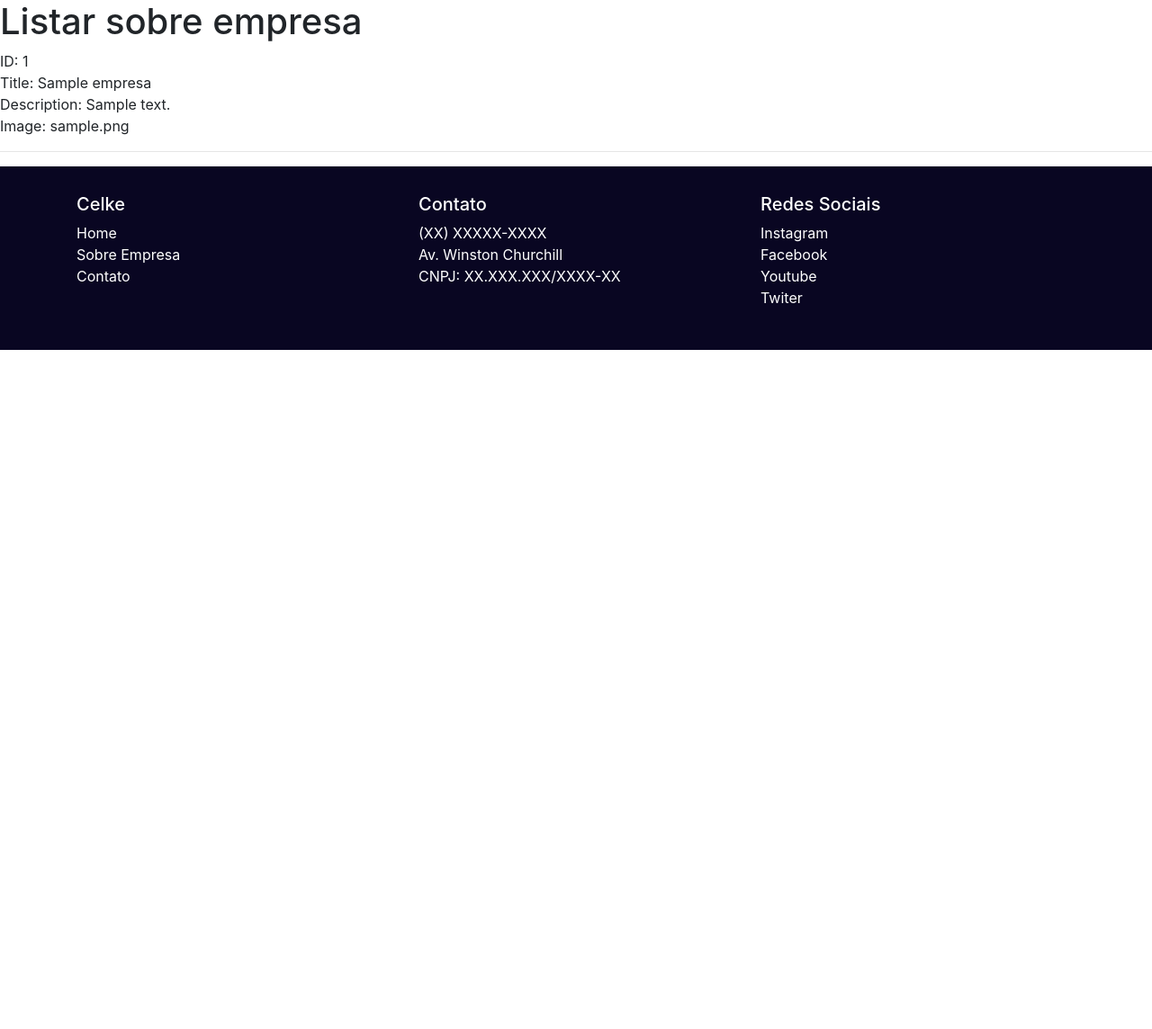
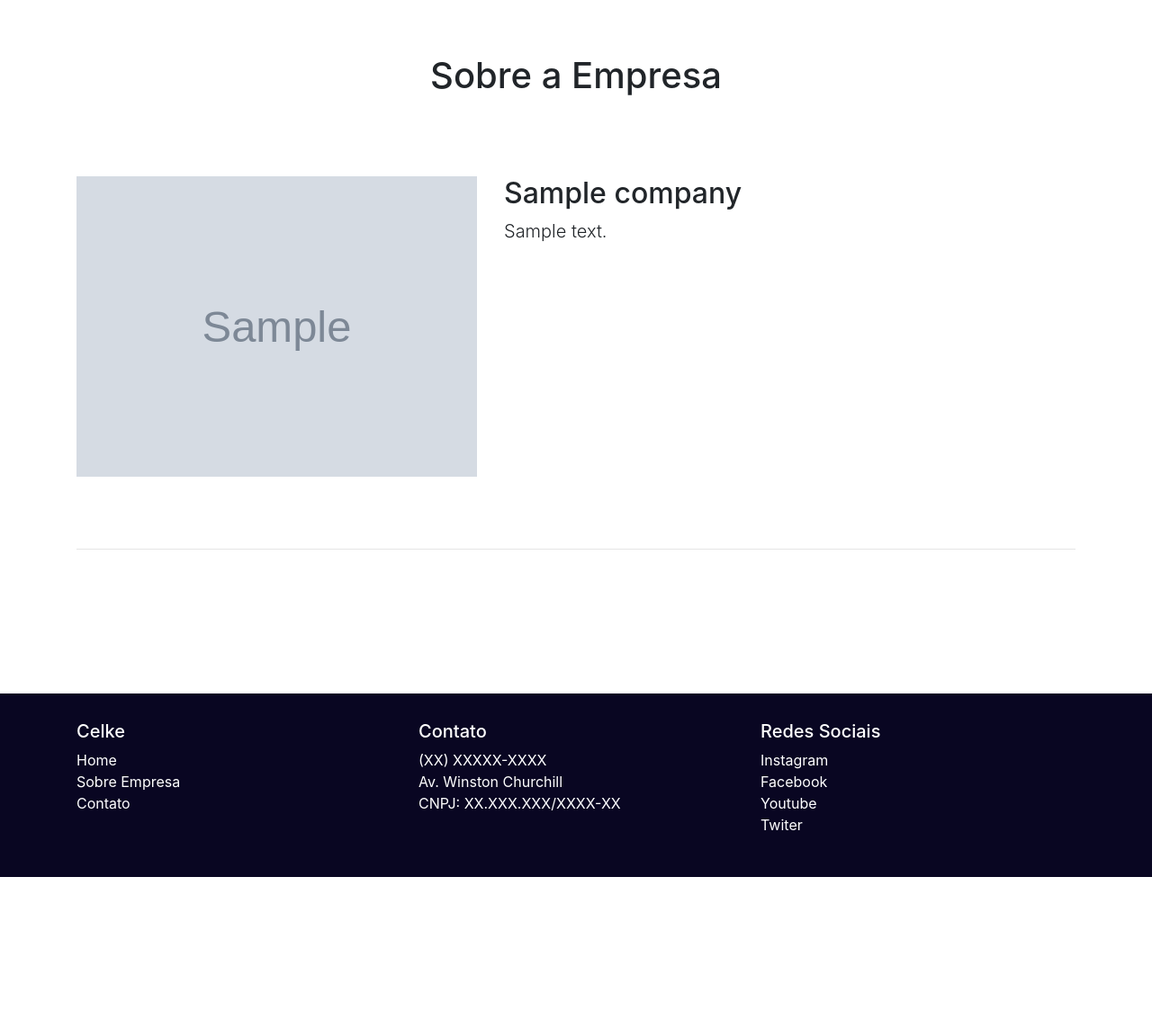
Before and after one commit to omartins-zs/Curso_celke, a PHP site: page /celke/sobreEmpresa/sobreEmpresa in a window 1280 px wide. Shown: the part 56-1200 px from the top of the page at 90% size. Run offline with PHP 8.4, Linux system fonts and the light colour scheme; tables that the repository leaves empty or names only in its code hold one stand-in row (values such as "Sample post"); grey boxes marked "Sample" are stand-in pictures.

Commit message:
Carregar o conteúdo dinâmico da page sobre empresa

```diff
--- a/app/sts/Models/StsSobreEmpresa.php
+++ b/app/sts/Models/StsSobreEmpresa.php
@@ -26,8 +26,8 @@ class StsSobreEmpresa
         $listSobreEmpresa = new \App\sts\Models\helper\StsRead();
         // $listSobreEmpresa->exeRead("sts_sobres_empresas", "WHERE sts_situation_id =:sts_situation_id LIMIT :limit", "sts_situation_id=1&limit=5");
         $listSobreEmpresa->fullRead("SELECT id, title, description, image
-        FROM sts_sobres_empresas
-        WHERE sts_situation_id =:sts_situation_id LIMIT :limit", "sts_situation_id=1&limit=5");
+        FROM sts_abouts_companies
+        WHERE sts_situation_id =:sts_situation_id LIMIT :limit", "sts_situation_id=1&limit=10");
         return $listSobreEmpresa->getResult();
     }
 }
--- a/app/sts/Views/sobreEmpresa/sobreEmpresa.php
+++ b/app/sts/Views/sobreEmpresa/sobreEmpresa.php
@@ -6,14 +6,38 @@ if (!defined('48b5ts')) {
     die("Erro: Página não encontrada!");
 }
 
-echo "<h1>Listar sobre empresa</h1>";
+?>
 
-//Ler o array de registro sobre empresa retornado do banco de dados
-foreach ($this->dados['sts_sobres_empresas'] as $sobre_emp) {
-    //A função extract é utilizado para extrair o array e imprimir através do nome da chave
-    extract($sobre_emp);
-    echo "ID: " . $id . "<br>";
-    echo "Title: " . $title . "<br>";
-    echo "Description: " . $description . "<br>";
-    echo "Image: " . $image . "<br><hr>";
-}
+<div class="jumbotron head-sobre">
+    <div class="container">
+        <h1 class="text-center">Sobre a Empresa</h1>
+    </div>
+</div>
+
+<div class="jumbotron sobre">
+    <div class="container">
+        <?php
+        //Ler o array de registro sobre empresa retornado do banco de dados
+        foreach ($this->dados['sts_sobres_empresas'] as $sobre_emp) {
+            //A função extract é utilizado para extrair o array e imprimir através do nome da chave
+            extract($sobre_emp);
+            $imagem_about = URL . "app/sts/assets/images/about_company/" . $id . "/" . $image;
+        ?>
+            <div class="row featurette">
+                <div class="col-md-7 order-md-2">
+                    <h2 class="featurette-heading"><?php echo $title; ?></h2>
+                    <p class="lead"><?php echo $description; ?></p>
+                </div>
+
+                <div class="col-md-5 order-md-1">
+                    <img src="<?php echo $imagem_about; ?>" class="bd-placeholder-img bd-placeholder-img-lg featurette-image img-fluid mx-auto" width="500" height="500" alt="><?php echo $title; ?>">
+                </div>
+            </div>
+
+            <hr class="featurette-divider">
+        <?php
+        }
+        ?>
+
+    </div>
+</div>
```
Also changed, not shown: ScriptCelke.sql (+30 -0 lines), app/sts/assets/images/about_company/1/about_company.jpg (added), app/sts/assets/images/about_company/2/about_company.jpg (added), app/sts/assets/images/about_company/3/about_company.jpg (added), app/sts/assets/images/about_company/4/about_company.jpg (added).
